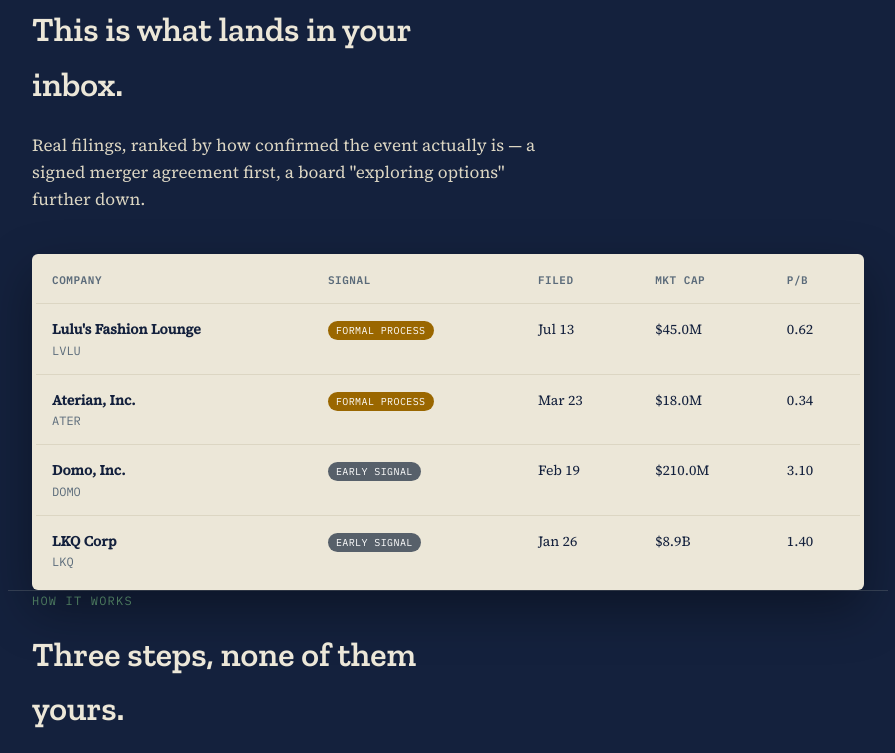
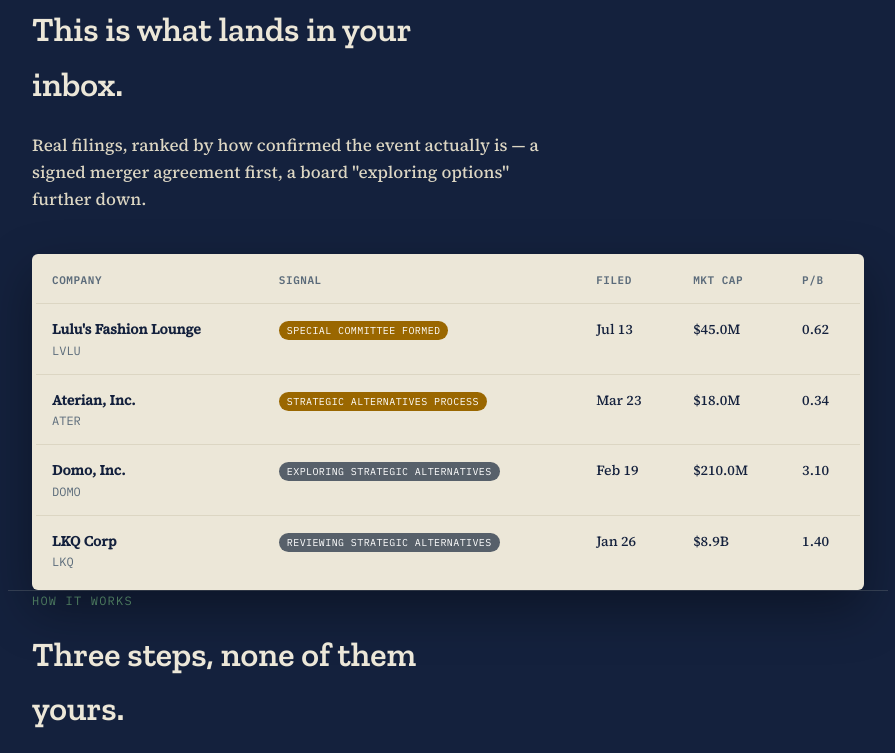
Before and after one commit to CBfiling/filingbell-site, a plain HTML site: page index.html in a window 1280 px wide. Shown: the part 914-1667 px from the top of the page, without its empty margins (192-1087 px from the left). Drawn offline with nearby package versions, Linux system fonts and the light colour scheme.

Commit message:
Update index.html

```diff
--- a/index.html
+++ b/index.html
@@ -5,7 +5,7 @@
 <meta name="viewport" content="width=device-width, initial-scale=1.0">
 <title>FilingBell — Know When a Company Files Something Big</title>
 <link rel="preconnect" href="https://fonts.googleapis.com">
-<link href="https://fonts.googleapis.com/css2?family=Zilla+Slab:wght@400;500;600;700&family=Source+Serif+4:ital,wght@0,400;0,500;1,400&family=IBM+Plex+Mono:wght@400;500;600&display=swap" rel="stylesheet">
+<link href="https://fonts.googleapis.com/css2?family=Zilla+Slab:wght@400;500;600;700&family=Source+Serif+4:ital,wght@0,500;1,400&family=IBM+Plex+Mono:wght@400;500;600&display=swap" rel="stylesheet">
 <style>
   :root {
     --ink: #14213D;
@@ -38,7 +38,6 @@
     padding: 0 24px;
   }
 
-  /* ---------- NAV ---------- */
   nav.wrap {
     display: flex;
     justify-content: space-between;
@@ -55,7 +54,6 @@
   .logo b { color: var(--red); }
   .nav-links { font-family: var(--mono); font-size: 13px; color: var(--paper-dim); }
 
-  /* ---------- HERO ---------- */
   header.hero {
     padding: 40px 0 90px;
     position: relative;
@@ -100,7 +98,6 @@
 
   .hero-sub em { color: var(--paper); font-style: normal; border-bottom: 1px solid var(--red); }
 
-  /* Stamp element -- the signature piece */
   .stamp {
     position: absolute;
     top: 30px;
@@ -137,7 +134,6 @@
     .stamp { position: static; margin-bottom: 28px; transform: rotate(-3deg); }
   }
 
-  /* ---------- SIGNUP FORM ---------- */
   form.signup {
     display: flex;
     gap: 10px;
@@ -180,7 +176,6 @@
     margin-top: 12px;
   }
 
-  /* ---------- SECTION SCAFFOLDING ---------- */
   section { padding: 64px 0; border-top: 1px solid rgba(236,231,216,0.15); }
   .section-label {
     font-family: var(--mono);
@@ -199,7 +194,6 @@
   }
   .lead { color: var(--paper-dim); max-width: 56ch; font-size: 17px; margin-bottom: 40px; }
 
-  /* ---------- SAMPLE DIGEST TABLE ---------- */
   .digest-frame {
     background: var(--paper);
     color: var(--ink);
@@ -233,7 +227,6 @@
     white-space: nowrap;
   }
 
-  /* ---------- HOW IT WORKS ---------- */
   .steps { display: grid; gap: 28px; }
   .step { display: grid; grid-template-columns: 56px 1fr; gap: 20px; align-items: start; }
   .step-num {
@@ -249,7 +242,6 @@
   .step h3 { font-family: var(--display); font-size: 18px; margin: 8px 0 6px; font-weight: 600; }
   .step p { color: var(--paper-dim); margin: 0; font-size: 15px; max-width: 52ch; }
 
-  /* ---------- WHO IT'S FOR ---------- */
   .audience-grid {
     display: grid;
     grid-template-columns: repeat(auto-fit, minmax(220px, 1fr));
@@ -269,7 +261,6 @@
   }
   .audience-card p { margin: 0; font-size: 14.5px; color: var(--paper-dim); }
 
-  /* ---------- TRACK RECORD ---------- */
   .track-record-box {
     border: 1px dashed var(--line);
     border-radius: 6px;
@@ -284,7 +275,6 @@
     text-transform: uppercase;
   }
 
-  /* ---------- FOOTER ---------- */
   footer { padding: 50px 0 60px; }
   .disclaimer {
     font-family: var(--mono);
@@ -334,22 +324,22 @@
       <tbody>
         <tr>
           <td><div class="company">Lulu's Fashion Lounge</div><div class="ticker">LVLU</div></td>
-          <td><span class="badge" style="background:#9a6700">Formal Process</span></td>
+          <td><span class="badge" style="background:#9a6700">Special Committee Formed</span></td>
           <td>Jul 13</td><td>$45.0M</td><td>0.62</td>
         </tr>
         <tr>
           <td><div class="company">Aterian, Inc.</div><div class="ticker">ATER</div></td>
-          <td><span class="badge" style="background:#9a6700">Formal Process</span></td>
+          <td><span class="badge" style="background:#9a6700">Strategic Alternatives Process</span></td>
           <td>Mar 23</td><td>$18.0M</td><td>0.34</td>
         </tr>
         <tr>
           <td><div class="company">Domo, Inc.</div><div class="ticker">DOMO</div></td>
-          <td><span class="badge" style="background:#57606a">Early Signal</span></td>
+          <td><span class="badge" style="background:#57606a">Exploring Strategic Alternatives</span></td>
           <td>Feb 19</td><td>$210.0M</td><td>3.10</td>
         </tr>
         <tr>
           <td><div class="company">LKQ Corp</div><div class="ticker">LKQ</div></td>
-          <td><span class="badge" style="background:#57606a">Early Signal</span></td>
+          <td><span class="badge" style="background:#57606a">Reviewing Strategic Alternatives</span></td>
           <td>Jan 26</td><td>$8.9B</td><td>1.40</td>
         </tr>
       </tbody>
```
